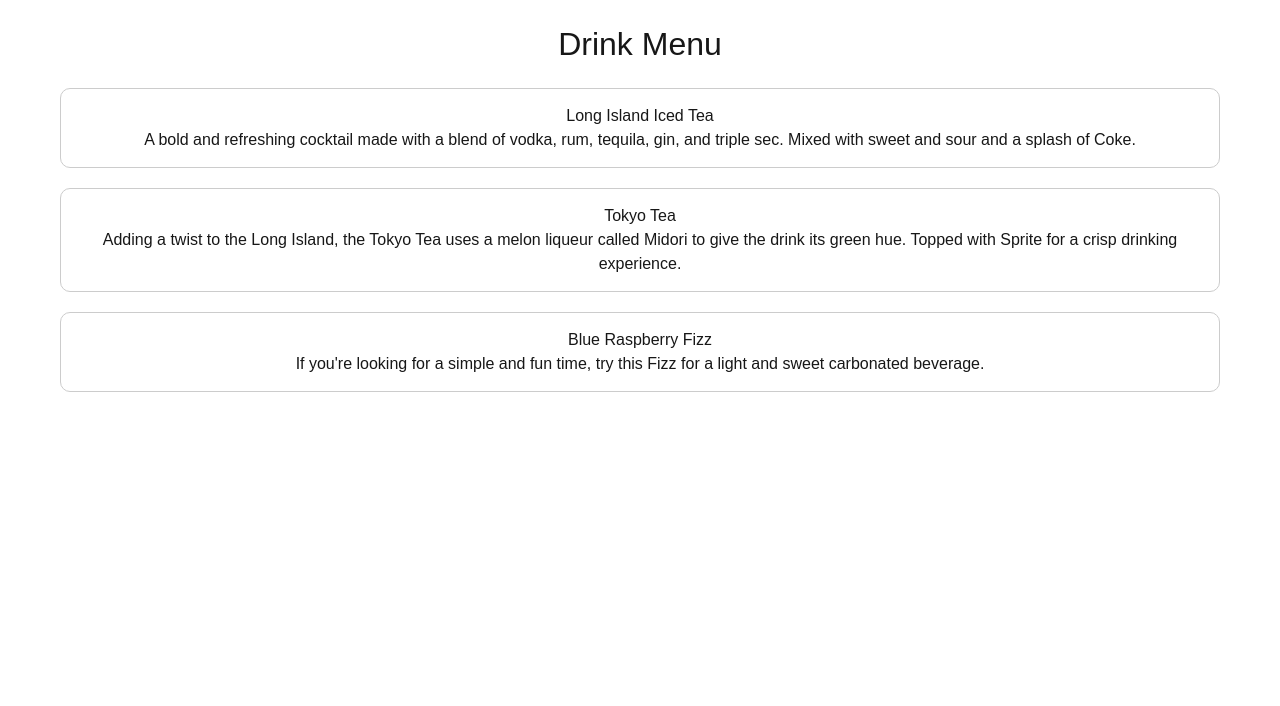
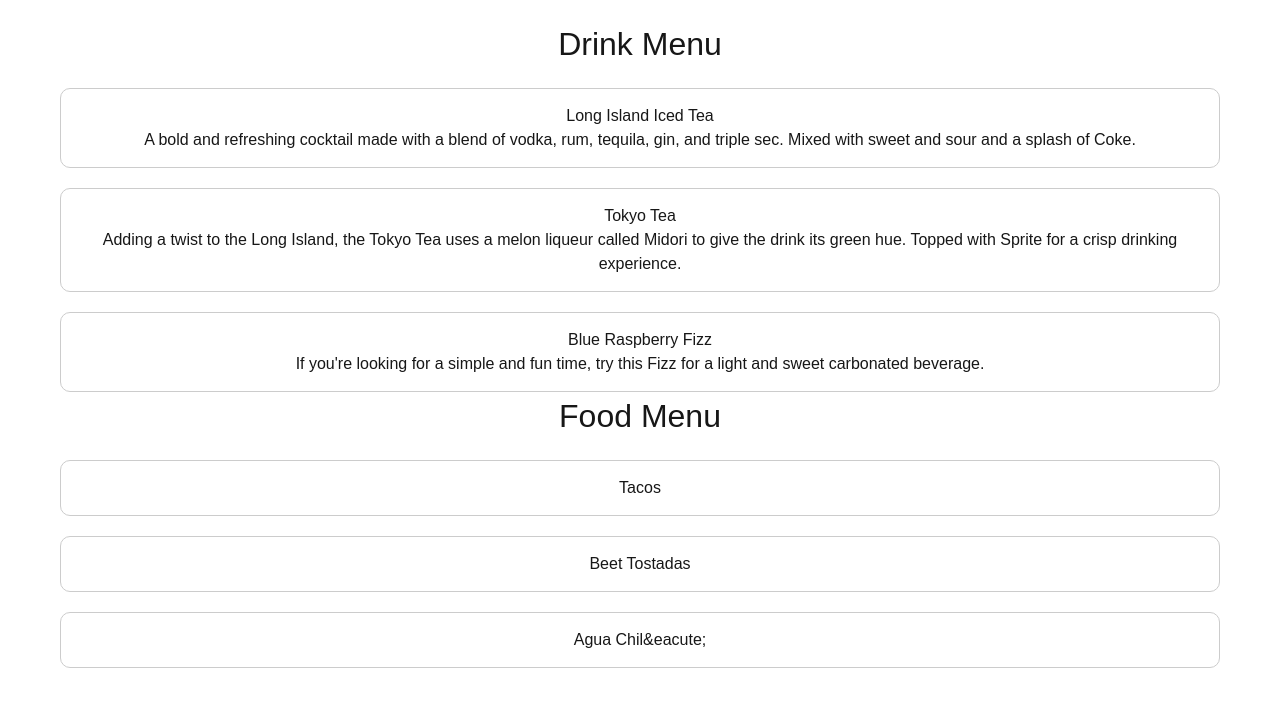
Before and after one commit to lawrenceDegoma/Menu, a Next.js app: page / in a window 1280 px wide. Shown: the top 706 px of the page. Built offline with nearby package versions, Linux system fonts and the light colour scheme.

Commit message:
Food menu added

```diff
--- a/app/page.tsx
+++ b/app/page.tsx
@@ -9,11 +9,29 @@ export default function Home() {
         { name: "Blue Raspberry Fizz", description: "If you're looking for a simple and fun time, try this Fizz for a light and sweet carbonated beverage." }
     ]);
 
+    const [foodItems] = useState([
+        { name: "Tacos", description: ""},
+        { name: "Beet Tostadas", description: ""},
+        { name: "Agua Chil&eacute;", description: ""}
+    ]);
+
     return (
         <div style={styles.container}>
+            {/* Drink Menu */}
             <h1 style={styles.heading}>Drink Menu</h1>
             <div style={styles.menuGrid}>
                 {menuItems.map((item, index) => (
+                    <div key={index} style={styles.card}>
+                        <h2>{item.name}</h2>
+                        <p>{item.description}</p>
+                    </div>
+                ))}
+            </div>
+
+            {/* Food Menu */}
+            <h1 style={styles.heading}>Food Menu</h1>
+            <div style={styles.menuGrid}>
+                {foodItems.map((item, index) => (
                     <div key={index} style={styles.card}>
                         <h2>{item.name}</h2>
                         <p>{item.description}</p>
```
